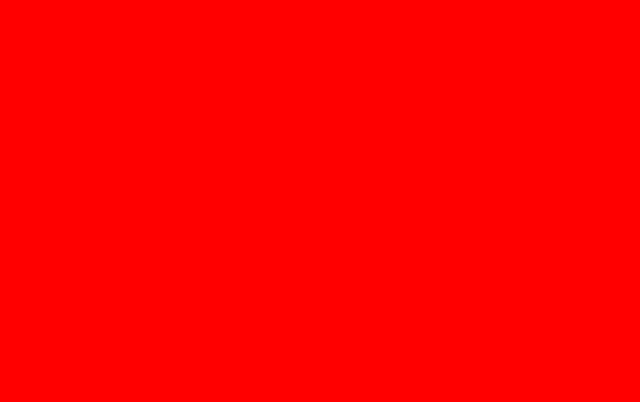
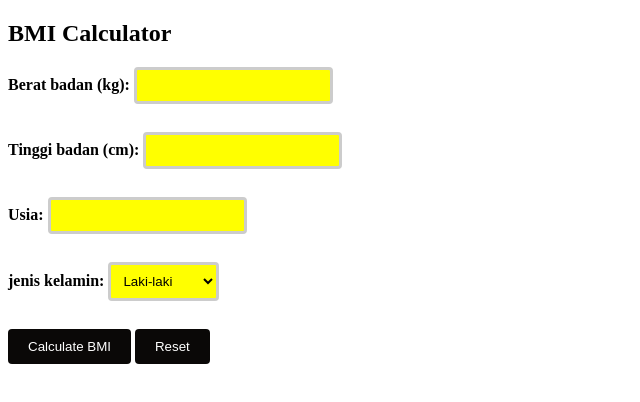
Before and after one commit to revou-fundamental-course/8-jul-24-zea-0366, a plain HTML site: page index.html in a window 1280 px wide. Shown: the whole page, without its empty margins (0-640 px from the left). Drawn offline with Linux system fonts and the light colour scheme.

Commit message:
update isi file

```diff
--- a/css/style.css
+++ b/css/style.css
@@ -1,3 +1,45 @@
-body {
-  background-color: red;
+css body {
+  text-align: center;
+  border: 5px solid rgb(16, 15, 15);
+  background-color: aliceblue;
+  display: flex;
+  flex-direction: column;
+  align-items: center;
+  justify-content: center;
+  height: 200vh;
+  font-family: sans-serif;
+  margin: 20px;
 }
+
+label {
+  margin-bottom: 5px;
+  font-weight: bold;
+}
+
+/* style untuk kolom tbd.bbsd dan usia */
+
+input[type="number"],
+select {
+  background-color: yellow;
+  padding: 8px;
+  border: 1px;
+  border: solid #ccc;
+  border-radius: 4px;
+  margin-bottom: 10px;
+  box-shadow: rgb(29, 27, 27);
+}
+
+button {
+  padding: 10px 20px;
+  background-color: #0a0807;
+  color: white;
+  border: none;
+  border-radius: 4px;
+  cursor: pointer;
+}
+
+#result {
+  margin-top: 20px;
+  font-size: 18px;
+  font-weight: bold;
+}
--- a/index.html
+++ b/index.html
@@ -2,14 +2,39 @@
 <html lang="en">
 
 <head>
-  <meta charset="UTF-8">
-  <meta name="viewport" content="width=device-width, initial-scale=1.0">
-  <title>Document</title>
+  <title>Zea BMI Calculatorrr</title>
   <link rel="stylesheet" href="css/style.css">
 </head>
 
 <body>
+  <!-- judul  -->
+  <h2>BMI Calculator</h2>
+
+  <!-- kolom unmtuk memasukkan bban.tban,usia -->
+
+  <label for="weight">Berat badan (kg):</label>
+  <input type="number" id="weight" name="weight" /><br /><br />
+
+  <label for="height">Tinggi badan (cm):</label>
+  <input type="number" id="height" name="height" /><br /><br />
+
+  <label for="age">Usia:</label>
+  <input type="number" id="age" name="age" /><br /><br />
+
+  <!-- pilihan jenis kelamin bisa geser atas bawah -->
+
+  <label for="gender">jenis kelamin:</label>
+  <select id="gender" name="gender">
+    <option value="male">Laki-laki</option>
+    <option value="female">Perempuan</option>
+  </select><br /><br />
+  <!-- untuk tombol calculateBMI dan tombol clear -->
+  <button type="button" onclick="calculateBMI()">Calculate BMI</button>
+  <button type="button" onclick="window.location.reload()">Reset</button>
+  <p id="result"></p>
+
   <script src="js/script.js"></script>
+
 </body>
 
 </html>
--- a/js/script.js
+++ b/js/script.js
@@ -1 +1,43 @@
-alert('hi')
+
+function calculateBMI() {
+  // Get input values
+  const weight = parseFloat(document.getElementById("weight").value);
+  const height = parseFloat(document.getElementById("height").value);
+  const age = parseInt(document.getElementById("age").value);
+  const gender = document.getElementById("gender").value;
+  // Basic validation
+  if (isNaN(weight) || isNaN(height) || isNaN(age)) {
+    alert("Please enter valid numbers for weight, height, and age.");
+    return;
+  }
+  // Calculate BMI
+  const heightInMeters = height / 100;
+  const bmi = weight / (heightInMeters * heightInMeters);
+  // Display the result with basic interpretation
+  const resultDiv = document.getElementById("result");
+  resultDiv.innerHTML = `Your BMI is: ${bmi.toFixed(2)}<br />`;
+  // Add logic for age and gender interpretation (example)
+  if (gender === "male" && age >= 18 && age >= 30) {
+    if (bmi < 18.5) {
+      resultDiv.innerHTML += "You are underweight for your age and gender.";
+    } else if (bmi >= 18.5 && bmi < 25) {
+      resultDiv.innerHTML += "You are within a healthy weight range.";
+    } else if (bmi >= 25 && bmi < 30) {
+      resultDiv.innerHTML += "You are overweight for your age and gender.";
+    } else {
+      resultDiv.innerHTML += "You are obese for your age and gender.";
+    }
+  } else if (gender === "female" && age >= 18 && age >= 30) {
+    if (bmi < 18.5) {
+      resultDiv.innerHTML += "You are underweight for your age and gender.";
+    } else if (bmi >= 18.5 && bmi < 25) {
+      resultDiv.innerHTML += "You are within a healthy weight range.";
+    } else if (bmi >= 25 && bmi < 30) {
+      resultDiv.innerHTML += "You are overweight for your age and gender.";
+    } else {
+      resultDiv.innerHTML += "You are obese for your age and gender.";
+    }
+    // Add similar logic for females in this age range
+    // ... (Adjust BMI categories as needed)
+  }
+}
```
